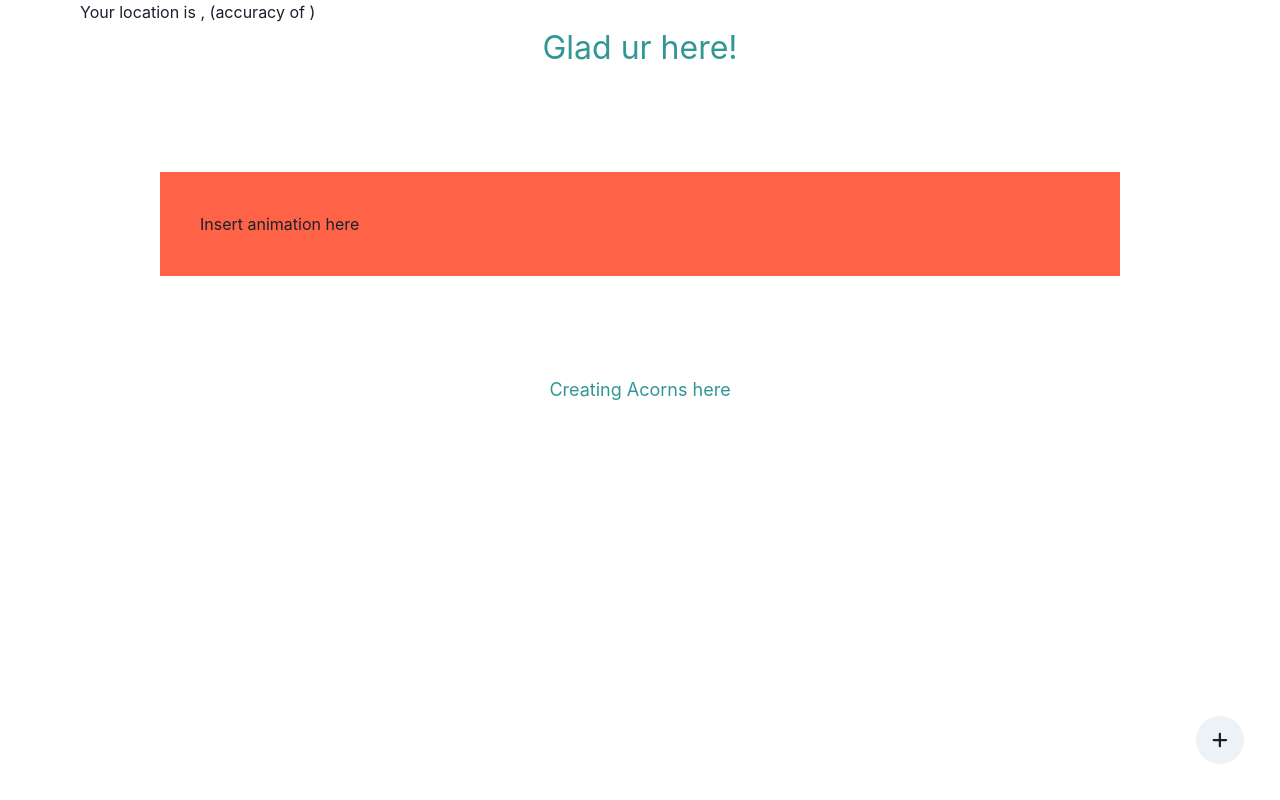
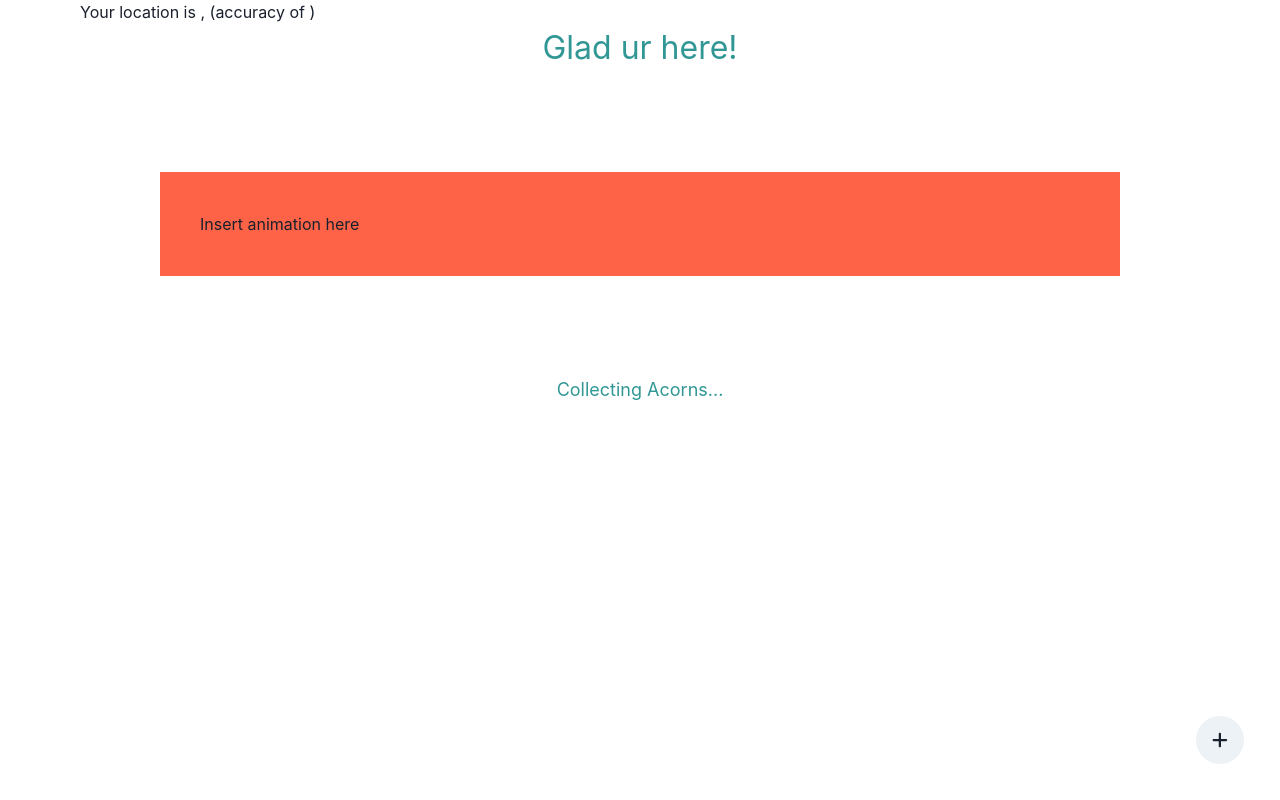
Before and after one commit to nwstorm/here, a React (Create React App) app: page / in a window 1280 px wide. Built offline with nearby package versions, Linux system fonts and the light colour scheme; no server answers; the database is empty.

Commit message:
I can't spell and had to change

```diff
--- a/src/pages/Home.js
+++ b/src/pages/Home.js
@@ -61,7 +61,7 @@ export default function Home() {
       <VStack loading={loading} spacing={100} align='center'>
         <Text fontSize='32px' color="#319795">Glad ur here!</Text>
         <Box bg='tomato' h='75%' w='75%' p={10}>Insert animation here</Box>
-        <Text fontSize='18px' color="#319795" >Creating Acorns here</Text>
+        <Text fontSize='18px' color="#319795" >Collecting Acorns...</Text>
       </VStack>
     </>
   );
```
